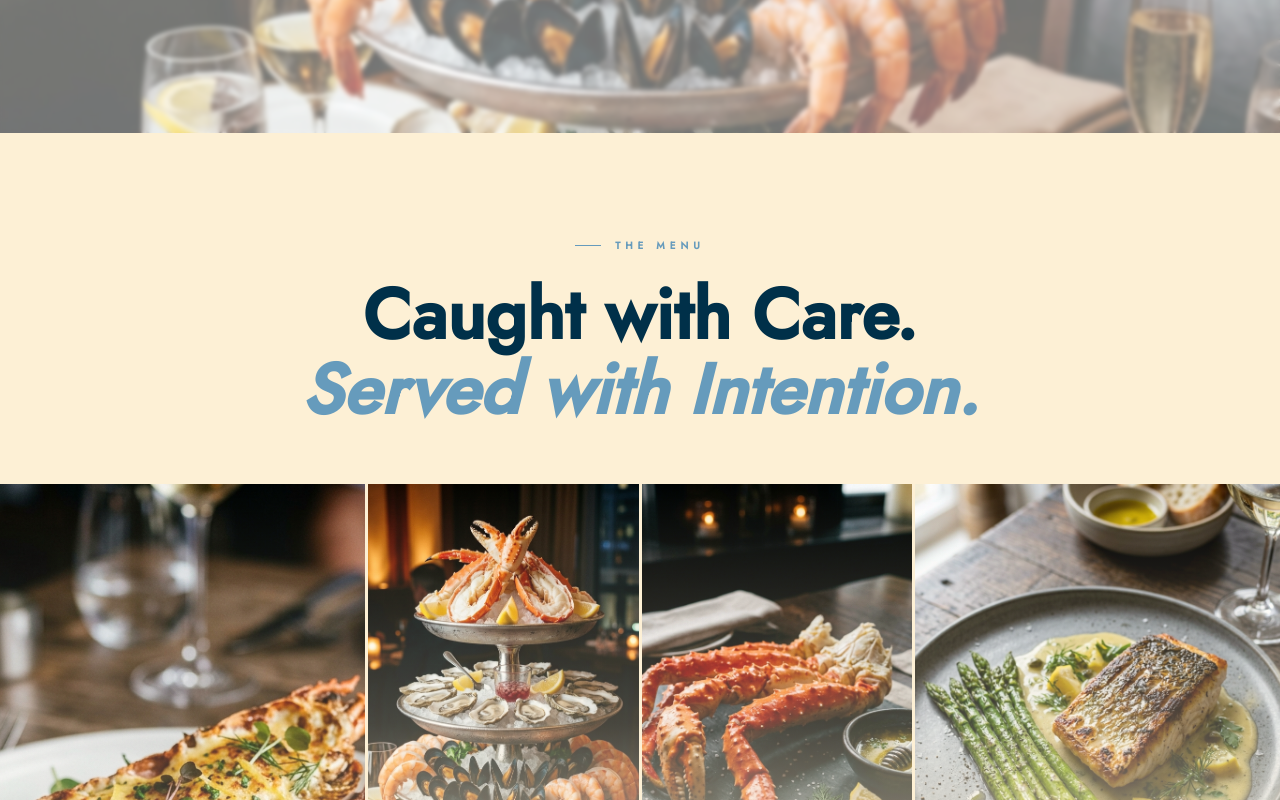
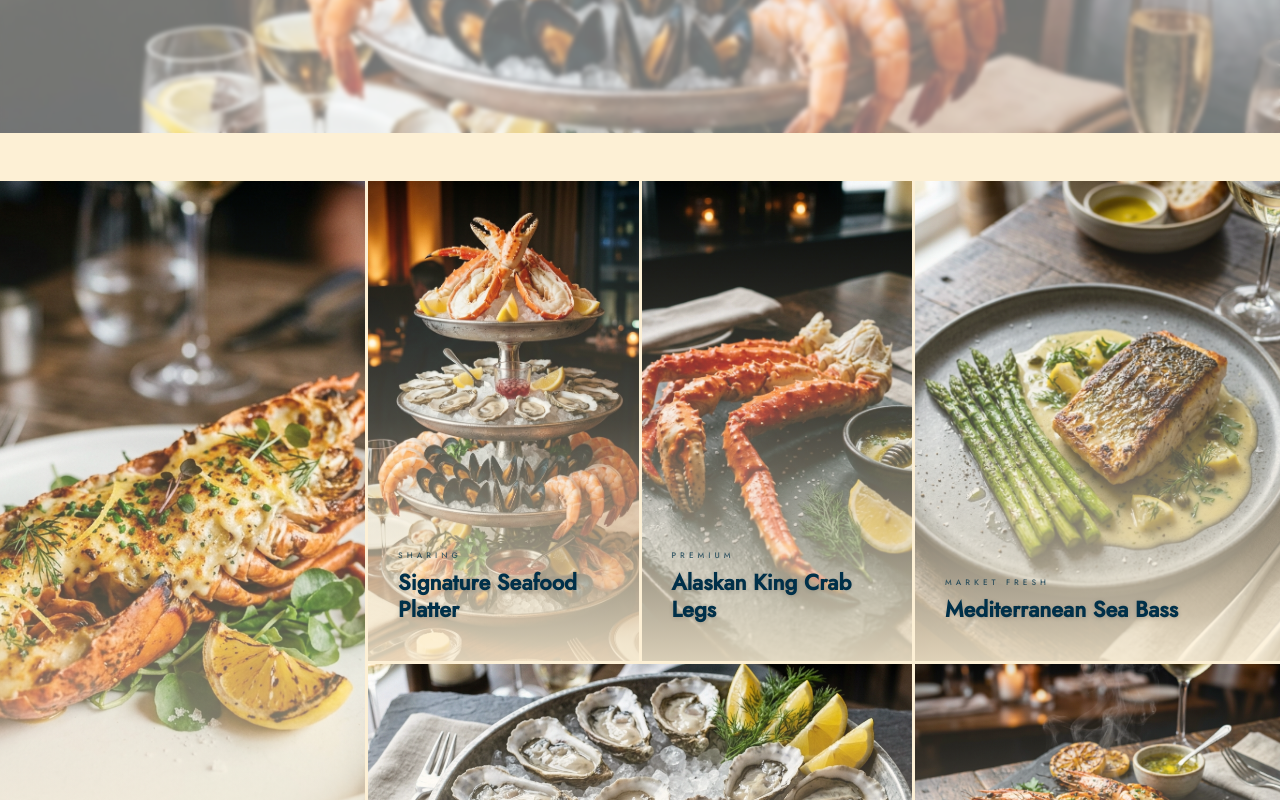
Before and after one commit to Fazilfazi991/boatweb, a Next.js app: page / in a window 1280 px wide. Shown: the part 3260-4060 px from the top of the page. Built offline with nearby package versions, Linux system fonts and the light colour scheme.

Commit message:
UI Cleanup: removed extra header text from Menu Showcase for a cleaner, image-focused layout.

```diff
--- a/src/components/MenuShowcase.tsx
+++ b/src/components/MenuShowcase.tsx
@@ -7,23 +7,7 @@ import Link from "next/link";
 
 export default function MenuShowcase() {
   return (
-    <section className="bg-cream pt-24 pb-0" id="menu">
-      <motion.div
-        initial={{ opacity: 0, y: 38 }}
-        whileInView={{ opacity: 1, y: 0 }}
-        viewport={{ once: true, margin: "-10%" }}
-        transition={{ duration: 0.95, ease: [0.16, 1, 0.3, 1] }}
-        className="text-center px-[60px] pb-14"
-      >
-        <span className="inline-flex items-center justify-center gap-3.5 text-[10px] tracking-[5px] uppercase text-ocean font-bold mb-6">
-          <span className="w-6.5 h-[1px] bg-ocean shrink-0"></span>
-          The Menu
-        </span>
-        <h2 className="font-playfair font-bold leading-[1.07] text-navy text-[clamp(38px,5.5vw,72px)]">
-          Caught with Care.<br />
-          <em className="italic text-ocean">Served with Intention.</em>
-        </h2>
-      </motion.div>
+    <section className="bg-cream pt-12 pb-0" id="menu">
 
       <div className="grid grid-cols-1 md:grid-cols-[1.35fr_1fr_1fr_1.35fr] md:grid-rows-[480px_310px] gap-[3px]">
         {menuItems.map((item, i) => (
```
